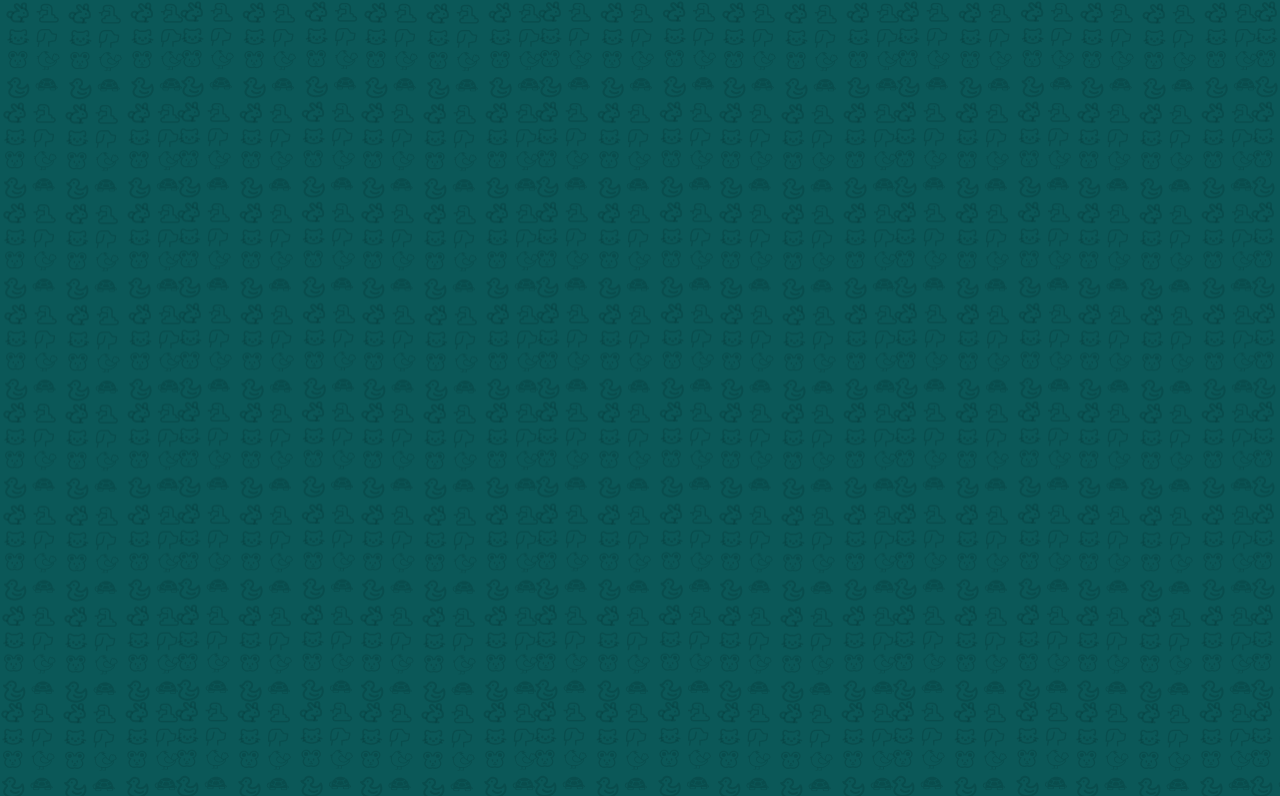
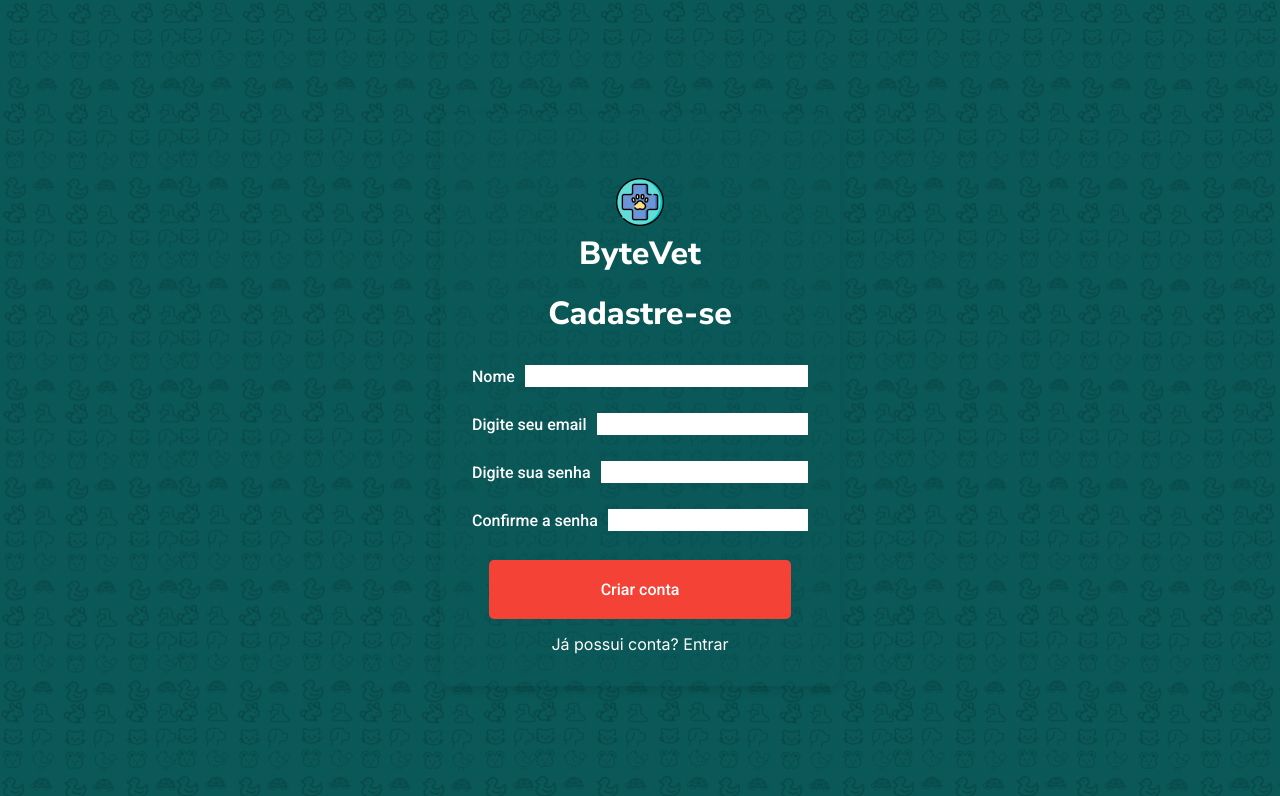
Before and after one commit to byte-vet/frontend, a React (Create React App) app: page /register in a window 1280 px wide. Before the commit this address had no page. Shown: the top 796 px of the page. Built offline with nearby package versions, Linux system fonts and the light colour scheme; the HTML template or start-up script is replaced by a standard one.

Commit message:
correção da tela de registro de usuario

```diff
--- a/src/App.js
+++ b/src/App.js
@@ -18,6 +18,7 @@
     <Router>
       <Routes>
         <Route path="/" element={<Login />} />
+        <Route path="/register" element={<Register />} />
         <Route path="/veterinario" element={<Veterinario />} />
         <Route path="/register-pet" element={<RegisterPet />} />
         <Route path="/home" element={<Home />} />
--- a/src/pages/Register.js
+++ b/src/pages/Register.js
@@ -15,6 +15,7 @@
 
     if (password !== confirmPassword) {
       alert("As senhas não coincidem.");
+      console.log(password, confirmPassword)
       return;
     }
 
@@ -28,14 +29,16 @@
         body: JSON.stringify({
           fullName,
           email,
-          password
+          password,
+          confirmPassword
         }),
       });
 
       const data = await response.json();
 
       if (response.ok) {
-        navigate('/login');
+        alert('Registro realizado com sucesso! Faça login para acessar a plataforma.');
+        navigate('/');
       } else {
         alert(`Erro no registro: ${data.message}`);
       }
```
